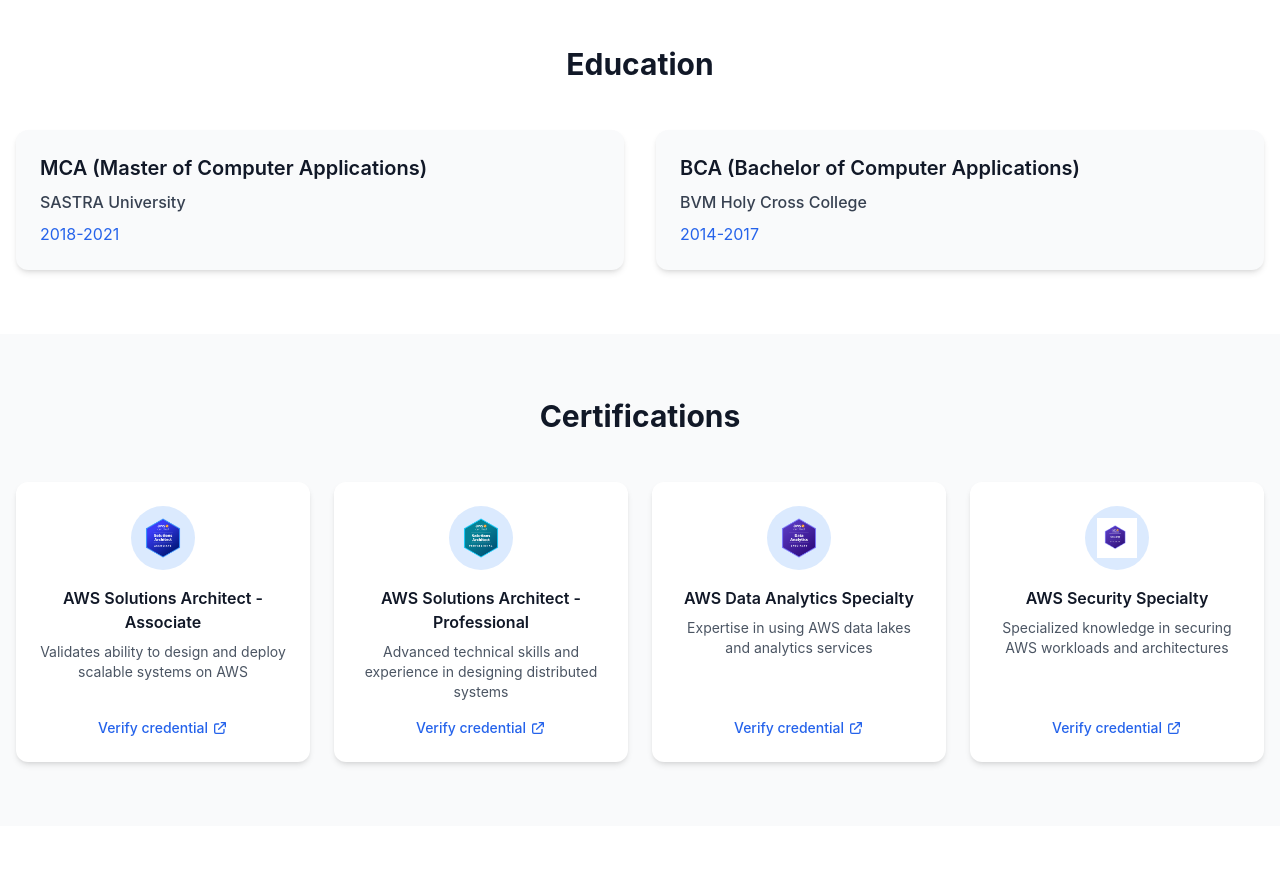
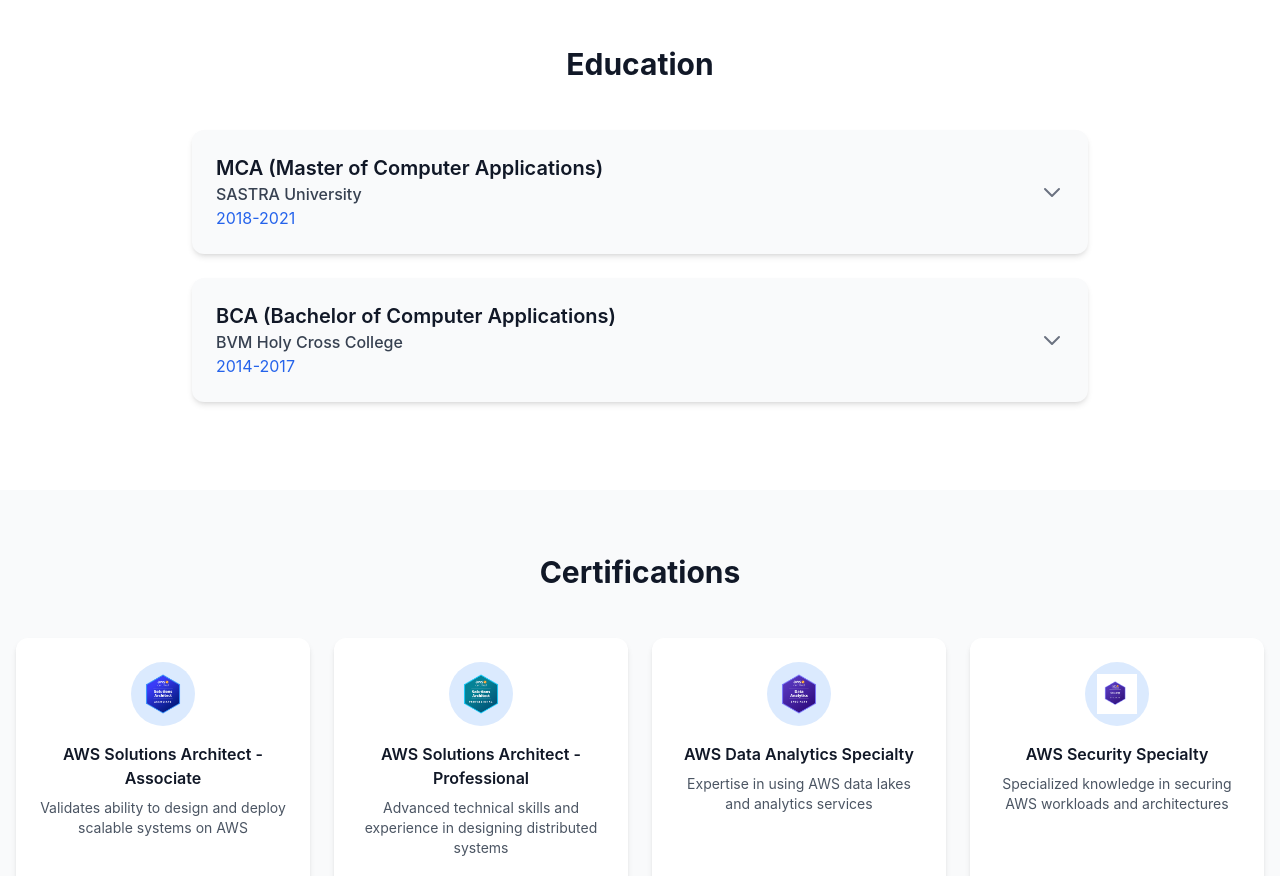
Before and after one commit to JitheeshJames/my_portfolio, a React (Vite) app: page / in a window 1280 px wide. Shown: the part 3020-3896 px from the top of the page. Built offline with nearby package versions, Linux system fonts and the light colour scheme.

Commit message:
Update Education.jsx

```diff
--- a/src/components/Education.jsx
+++ b/src/components/Education.jsx
@@ -1,38 +1,169 @@
-import { motion } from 'framer-motion'
+import { useState } from 'react';
+import { motion, AnimatePresence } from 'framer-motion';
 
 const Education = ({ data }) => {
+  const [expandedIndex, setExpandedIndex] = useState(null);
+
+  const toggleExpand = (index) => {
+    setExpandedIndex(expandedIndex === index ? null : index);
+  };
+
+  // Enhanced education data with details and certificates
+  const educationData = [
+    {
+      degree: "MCA (Master of Computer Applications)",
+      institution: "SASTRA University",
+      period: "2018-2021",
+      description: "Specialized in cloud computing and distributed systems. Completed projects on AWS infrastructure and serverless architectures.",
+      grades: "CGPA: 8.5/10",
+      achievements: [
+        "Completed capstone project on AWS Cloud Migration",
+        "Participated in national-level coding competitions",
+        "Member of Cloud Computing Student Group"
+      ],
+      certificates: [
+        {
+          name: "Degree Certificate",
+          url: "/documents/mca-degree.pdf",
+          type: "pdf"
+        },
+        {
+          name: "AWS Cloud Project Certificate",
+          url: "/documents/aws-project-certificate.pdf",
+          type: "pdf"
+        }
+      ],
+      skills: ["Cloud Computing", "Distributed Systems", "Java", "Python", "Database Management"]
+    },
+    {
+      degree: "BCA (Bachelor of Computer Applications)",
+      institution: "BVM Holy Cross College",
+      period: "2014-2017",
+      description: "Focused on foundational computer science concepts and programming fundamentals. Developed several web applications as part of coursework.",
+      grades: "Percentage: 78%",
+      achievements: [
+        "Class Representative for Computer Applications Department",
+        "Won first prize in college web development competition",
+        "Organized tech fest events"
+      ],
+      certificates: [
+        {
+          name: "Degree Certificate",
+          url: "/documents/bca-degree.pdf",
+          type: "pdf"
+        },
+        {
+          name: "Web Development Excellence Award",
+          url: "/documents/web-dev-award.pdf",
+          type: "pdf"
+        }
+      ],
+      skills: ["Programming Fundamentals", "Web Development", "C/C++", "HTML/CSS", "JavaScript"]
+    }
+  ];
+
   return (
     <section id="education" className="py-16 bg-white">
       <div className="container mx-auto px-4">
-        <motion.h2
-          className="text-3xl font-bold text-center text-gray-900 mb-12"
-          initial={{ opacity: 0, y: 20 }}
-          whileInView={{ opacity: 1, y: 0 }}
-          viewport={{ once: true }}
-          transition={{ duration: 0.5 }}
-        >
+        <h2 className="text-3xl font-bold text-center text-gray-900 mb-12">
           Education
-        </motion.h2>
+        </h2>
 
-        <div className="grid grid-cols-1 md:grid-cols-2 gap-8">
-          {data.map((edu, index) => (
-            <motion.div
-              key={index}
-              className="bg-gray-50 rounded-xl p-6 shadow-md card-hover"
-              initial={{ opacity: 0, y: 20 }}
-              whileInView={{ opacity: 1, y: 0 }}
-              viewport={{ once: true }}
-              transition={{ duration: 0.5, delay: index * 0.1 }}
-            >
-              <h3 className="text-xl font-semibold text-gray-900 mb-2">{edu.degree}</h3>
-              <p className="text-gray-700 font-medium mb-2">{edu.institution}</p>
-              <p className="text-blue-600">{edu.period}</p>
-            </motion.div>
+        <div className="max-w-4xl mx-auto">
+          {educationData.map((edu, index) => (
+            <div key={index} className="mb-6">
+              <motion.div
+                className="bg-gray-50 rounded-xl p-6 shadow-md cursor-pointer card-hover"
+                onClick={() => toggleExpand(index)}
+                whileHover={{ y: -2 }}
+              >
+                <div className="flex justify-between items-center">
+                  <div>
+                    <h3 className="text-xl font-semibold text-gray-900">{edu.degree}</h3>
+                    <p className="text-gray-700 font-medium">{edu.institution}</p>
+                    <p className="text-blue-600">{edu.period}</p>
+                  </div>
+                  <motion.div
+                    animate={{ rotate: expandedIndex === index ? 180 : 0 }}
+                    transition={{ duration: 0.3 }}
+                  >
+                    <svg xmlns="http://www.w3.org/2000/svg" className="h-6 w-6 text-gray-500" fill="none" viewBox="0 0 24 24" stroke="currentColor">
+                      <path strokeLinecap="round" strokeLinejoin="round" strokeWidth={2} d="M19 9l-7 7-7-7" />
+                    </svg>
+                  </motion.div>
+                </div>
+
+                <AnimatePresence>
+                  {expandedIndex === index && (
+                    <motion.div
+                      initial={{ opacity: 0, height: 0 }}
+                      animate={{ opacity: 1, height: "auto" }}
+                      exit={{ opacity: 0, height: 0 }}
+                      transition={{ duration: 0.3 }}
+                      className="mt-6 overflow-hidden"
+                    >
+                      <div className="border-t pt-6">
+                        <h4 className="text-lg font-semibold text-gray-800 mb-3">About This Program</h4>
+                        <p className="text-gray-700 mb-4">{edu.description}</p>
+
+                        <div className="grid grid-cols-1 md:grid-cols-2 gap-6 mb-6">
+                          <div>
+                            <h4 className="text-lg font-semibold text-gray-800 mb-3">Grades & Achievements</h4>
+                            <p className="text-gray-700 mb-2"><span className="font-medium">Grades:</span> {edu.grades}</p>
+                            <ul className="list-disc list-inside text-gray-700">
+                              {edu.achievements.map((achievement, i) => (
+                                <li key={i}>{achievement}</li>
+                              ))}
+                            </ul>
+                          </div>
+
+                          <div>
+                            <h4 className="text-lg font-semibold text-gray-800 mb-3">Skills Gained</h4>
+                            <div className="flex flex-wrap gap-2">
+                              {edu.skills.map((skill, i) => (
+                                <span key={i} className="px-3 py-1 bg-blue-100 text-blue-800 text-sm rounded-full">
+                                  {skill}
+                                </span>
+                              ))}
+                            </div>
+                          </div>
+                        </div>
+
+                        <div>
+                          <h4 className="text-lg font-semibold text-gray-800 mb-3">Certificates & Documents</h4>
+                          <div className="grid grid-cols-1 md:grid-cols-2 gap-4">
+                            {edu.certificates.map((cert, i) => (
+                              <a
+                                key={i}
+                                href={cert.url}
+                                target="_blank"
+                                rel="noopener noreferrer"
+                                className="flex items-center p-3 bg-white rounded-lg border border-gray-200 hover:border-blue-300 transition-colors"
+                              >
+                                <div className="flex-shrink-0 w-10 h-10 bg-blue-100 rounded-lg flex items-center justify-center mr-3">
+                                  <svg xmlns="http://www.w3.org/2000/svg" className="h-6 w-6 text-blue-600" fill="none" viewBox="0 0 24 24" stroke="currentColor">
+                                    <path strokeLinecap="round" strokeLinejoin="round" strokeWidth={2} d="M9 12h6m-6 4h6m2 5H7a2 2 0 01-2-2V5a2 2 0 012-2h5.586a1 1 0 01.707.293l5.414 5.414a1 1 0 01.293.707V极 a2 2 0 01-2 2z" />
+                                  </svg>
+                                </div>
+                                <div>
+                                  <p className="text-sm font-medium text-gray-900">{cert.name}</p>
+                                  <p className="text-xs text-gray-500">Click to view</p>
+                                </div>
+                              </a>
+                            ))}
+                          </div>
+                        </div>
+                      </div>
+                    </motion.div>
+                  )}
+                </AnimatePresence>
+              </motion.div>
+            </div>
           ))}
         </div>
       </div>
     </section>
-  )
-}
+  );
+};
 
-export default Education
+export default Education;
```
